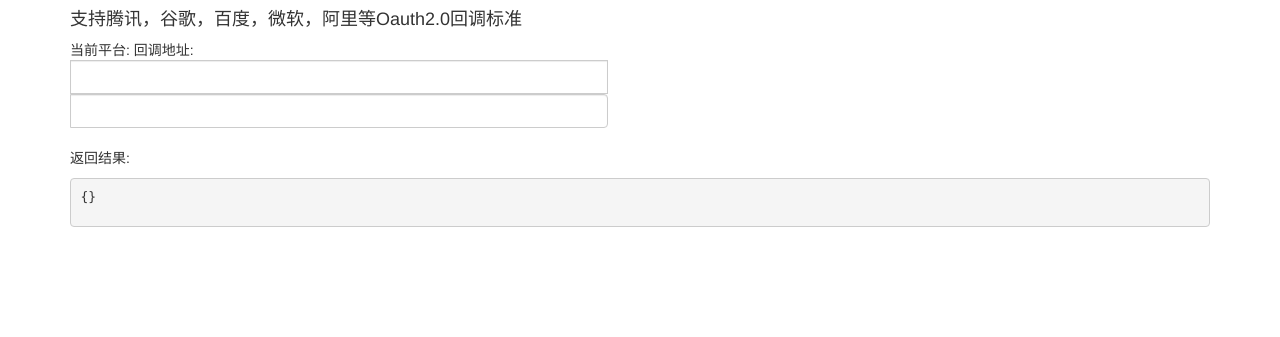
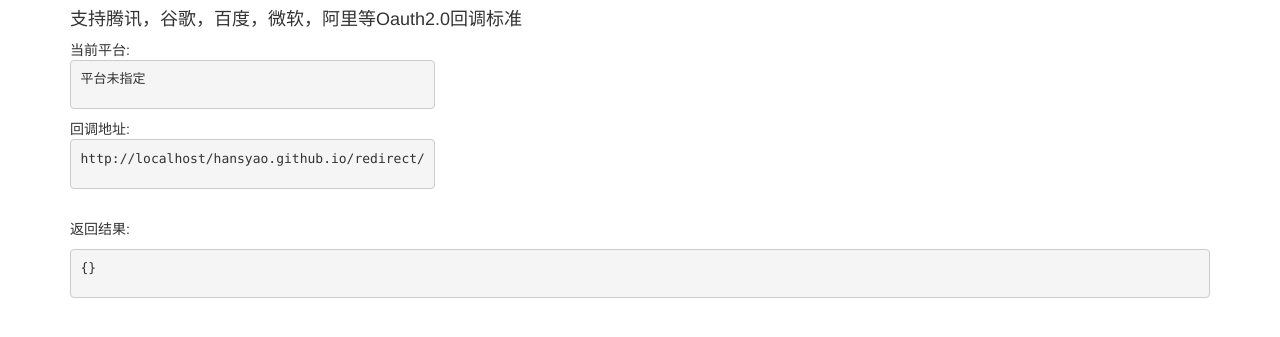
Before and after one commit to hansyao/hansyao.github.io, a Jekyll site: the page redirect/index.html, which Jekyll copies as it is, in a window 1280 px wide. Shown: the top 337 px of the page. Built offline with Jekyll 4.4.1, drawn with Linux system fonts in a browser that asks for light colours; nearby versions of some CDN libraries.

Commit message:
Update index.html

```diff
--- a/redirect/index.html
+++ b/redirect/index.html
@@ -12,10 +12,12 @@
   <div class="container col-auto">
     	<h4 id="description">支持腾讯，谷歌，百度，微软，阿里等Oauth2.0回调标准</h4>
 	<div class="input-group">
-	  <span class="input-group-text">当前平台: </span>
-	  <input type="text" id="platform" class="form-control" placeholder="" aria-label="platform" />
-	  <span class="input-group-text">回调地址: </span>
-	  <input type="text" id="redirect" class="form-control" placeholder="" aria-label="redirect" />
+	  <span class="input-group-text">当前平台:
+	       <pre><code><p id="platform" name="platform" >{}</p></code></pre>
+	  </span>
+	  <span class="input-group-text">回调地址:
+	       <pre><code><p id="redirect" name="redirect" >{}</p></code></pre>
+          </span>
 	</div>
 	<br>
 	<p id="description">返回结果: </p>
```
